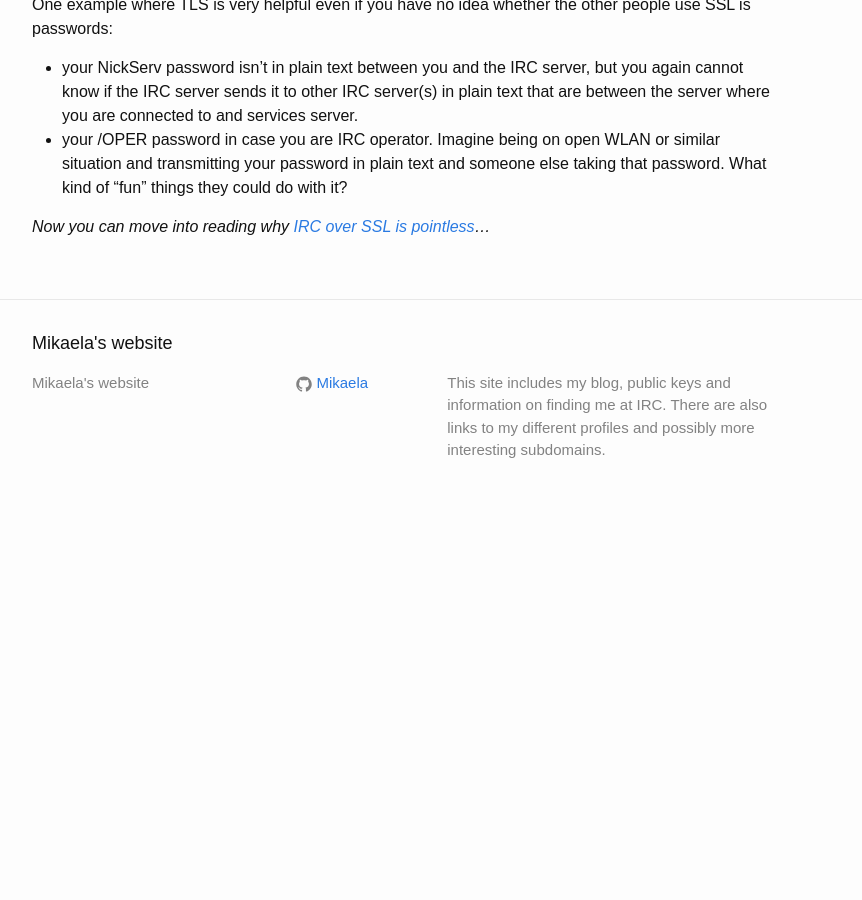
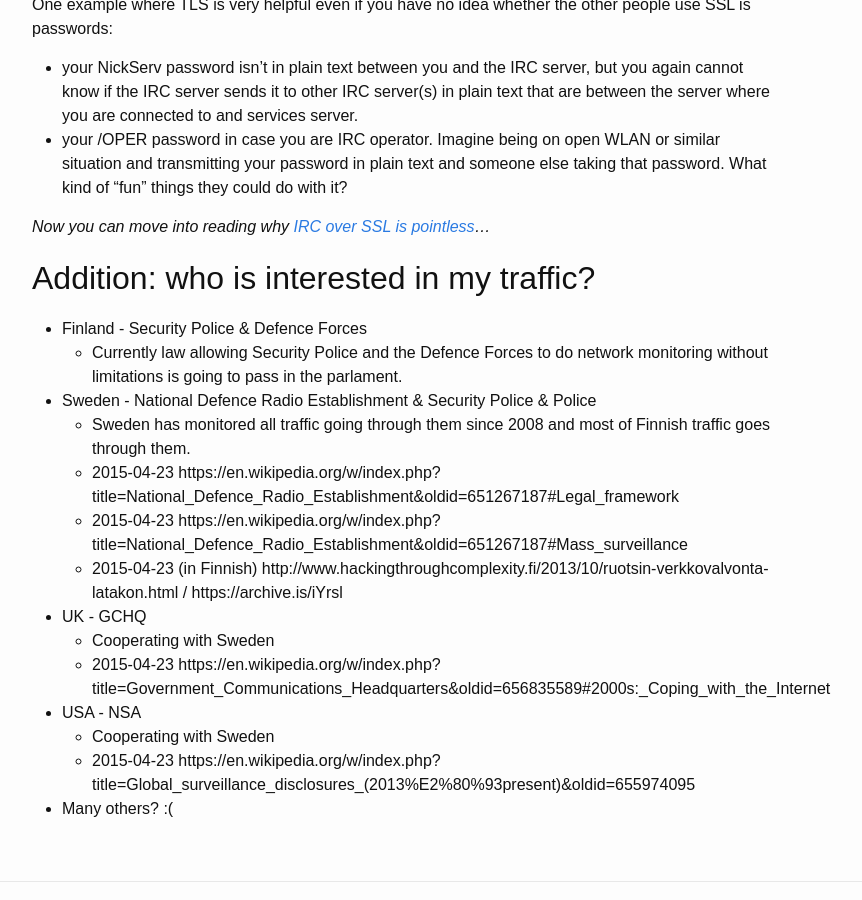
Before and after one commit to Mikaela/mikaela.github.io, a Jekyll site: the page built from _posts/2015-04-22-IRC-over-TLS.md, in a window 1280 px wide and 900 px high, scrolled down 746 px. Shown: the whole window, without its empty margins (238-1100 px from the left). Built offline with Jekyll 4.4.1, drawn with Linux system fonts in a browser that asks for light colours; Markdown is read by kramdown in place of the engine named in the settings; comment, search, counter and statistics services are not loaded; before the commit the page ends 1268 px from its top, so only the background shows below that.

Commit message:
Blog: IRC over TLS - who wants to spy me?
Four countries (and counting?) too much.

```diff
--- a/_posts/2015-04-22-IRC-over-TLS.md
+++ b/_posts/2015-04-22-IRC-over-TLS.md
@@ -50,3 +50,23 @@
 [POODLE]:https://en.wikipedia.org/wiki/POODLE
 [verify the certificates]:{% post_url 2015-02-24-znc160-ssl %}
 [IRC over SSL is pointless]:https://www.quakenet.org/articles/99-trust-is-not-transitive-or-why-irc-over-ssl-is-pointless
+
+## Addition: who is interested in my traffic?
+
+* Finland - Security Police & Defence Forces
+    * Currently law allowing Security Police and the Defence Forces to do
+      network monitoring without limitations is going to pass in the
+      parlament.
+* Sweden - National Defence Radio Establishment & Security Police & Police
+    * Sweden has monitored all traffic going through them since 2008
+      and most of Finnish traffic goes through them.
+    * 2015-04-23 https://en.wikipedia.org/w/index.php?title=National_Defence_Radio_Establishment&oldid=651267187#Legal_framework
+    * 2015-04-23 https://en.wikipedia.org/w/index.php?title=National_Defence_Radio_Establishment&oldid=651267187#Mass_surveillance
+    * 2015-04-23 (in Finnish) http://www.hackingthroughcomplexity.fi/2013/10/ruotsin-verkkovalvonta-latakon.html / https://archive.is/iYrsl
+* UK - GCHQ
+    * Cooperating with Sweden
+    * 2015-04-23 https://en.wikipedia.org/w/index.php?title=Government_Communications_Headquarters&oldid=656835589#2000s:_Coping_with_the_Internet
+* USA - NSA
+    * Cooperating with Sweden
+    * 2015-04-23 https://en.wikipedia.org/w/index.php?title=Global_surveillance_disclosures_(2013%E2%80%93present)&oldid=655974095
+* Many others? :(
```
